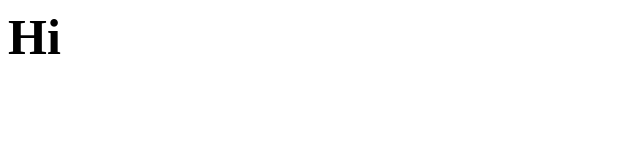
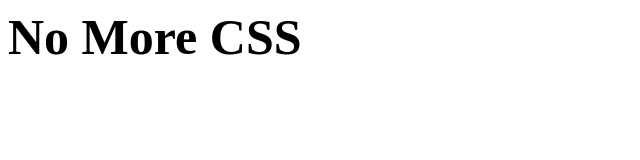
Before and after one commit to christianheyn/no-css, a website: page docs/index.html in a window 1280 px wide. Shown: the whole page, without its empty margins (0-640 px from the left). Drawn offline with Linux system fonts and the light colour scheme.

Commit message:
added headline in docs file

```diff
--- a/docs/index.html
+++ b/docs/index.html
@@ -3,6 +3,6 @@
         <link rel="stylesheet" href="../styles/no-more-css.css" />
     </head>
     <body>
-        <h1 class="fontsize50px">Hi</h1>
+        <h1 class="fontsize50px">No More CSS</h1>
     </body>
 </html>
```
